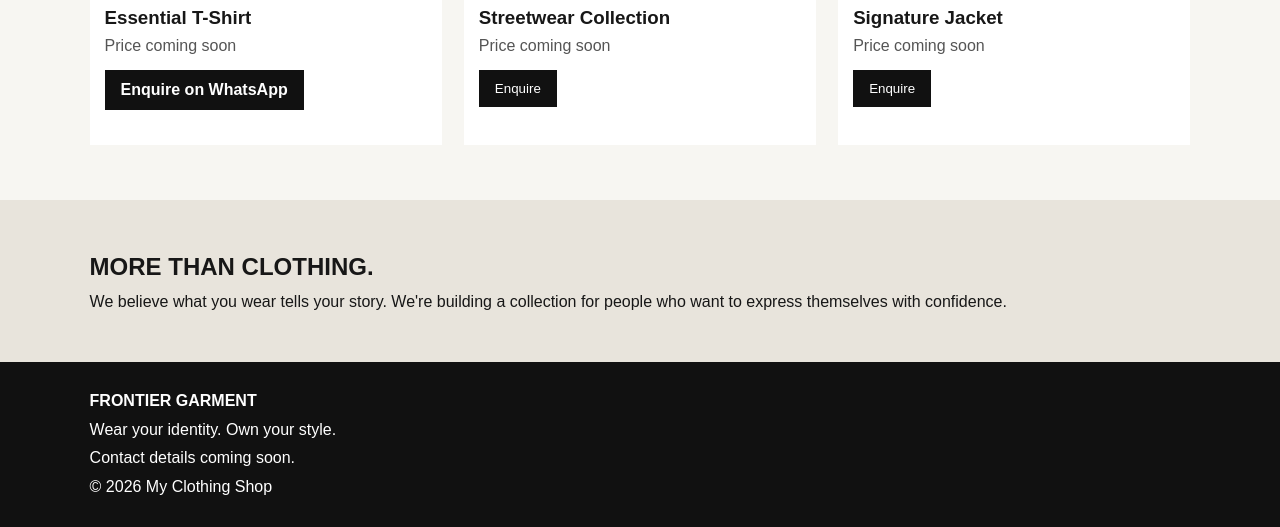
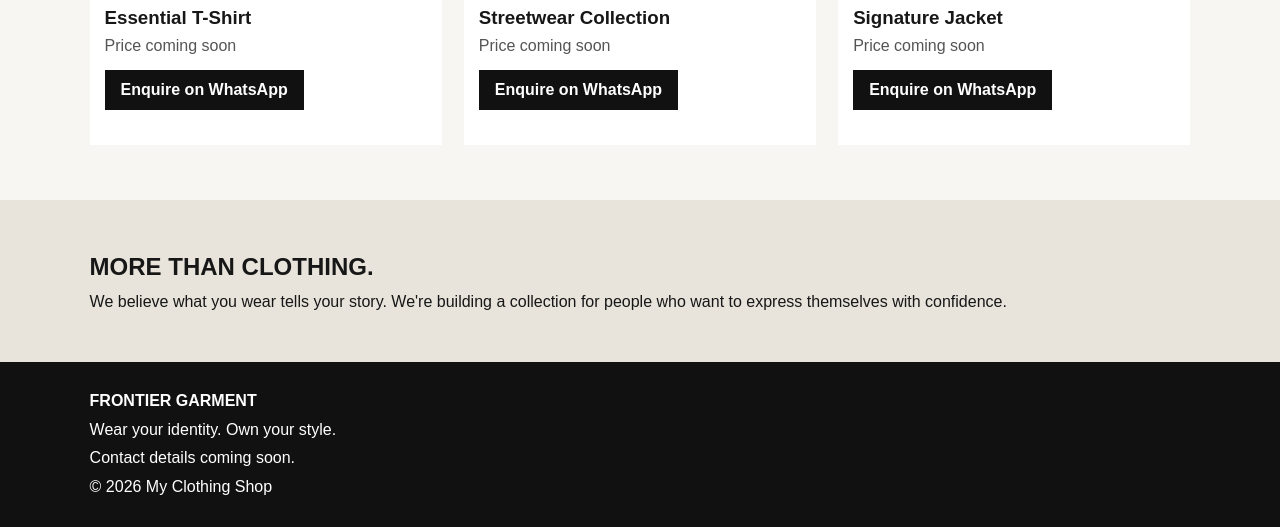
Before and after one commit to plasticpapered-afk/my-clothing-shop, a plain HTML site: page index.html in a window 1280 px wide. Shown: the part 957-1484 px from the top of the page. Drawn offline with Linux system fonts and the light colour scheme.

Commit message:
Update index.html

```diff
--- a/index.html
+++ b/index.html
@@ -131,13 +131,21 @@
           <img src="https://images.unsplash.com/photo-1551488831-00ddcb6c6bd3?auto=format&fit=crop&w=700&q=80" alt="Fashion clothing collection">
           <h3>Streetwear Collection</h3>
           <p>Price coming soon</p>
-          <button onclick="alert('Contact us to order. Product prices will be announced soon!')">Enquire</button>
+         <a href="https://wa.me/263787434880?text=Hi%20Frontier%20Garment%2C%20I%27m%20interested%20in%20the%20Streetwear%20Collection."
+   target="_blank" rel="noopener noreferrer"
+   class="shop-button" style="margin:15px;padding:11px 16px;">
+  Enquire on WhatsApp
+</a>
         </article>
         <article class="product">
           <img src="https://images.unsplash.com/photo-1551028719-00167b16eac5?auto=format&fit=crop&w=700&q=80" alt="Stylish jacket">
           <h3>Signature Jacket</h3>
           <p>Price coming soon</p>
-          <button onclick="alert('Contact us to order. Product prices will be announced soon!')">Enquire</button>
+         <a href="https://wa.me/263787434880?text=Hi%20Frontier%20Garment%2C%20I%27m%20interested%20in%20the%20Signature%20Jacket."
+   target="_blank" rel="noopener noreferrer"
+   class="shop-button" style="margin:15px;padding:11px 16px;">
+  Enquire on WhatsApp
+</a>
         </article>
       </div>
     </section>
```
